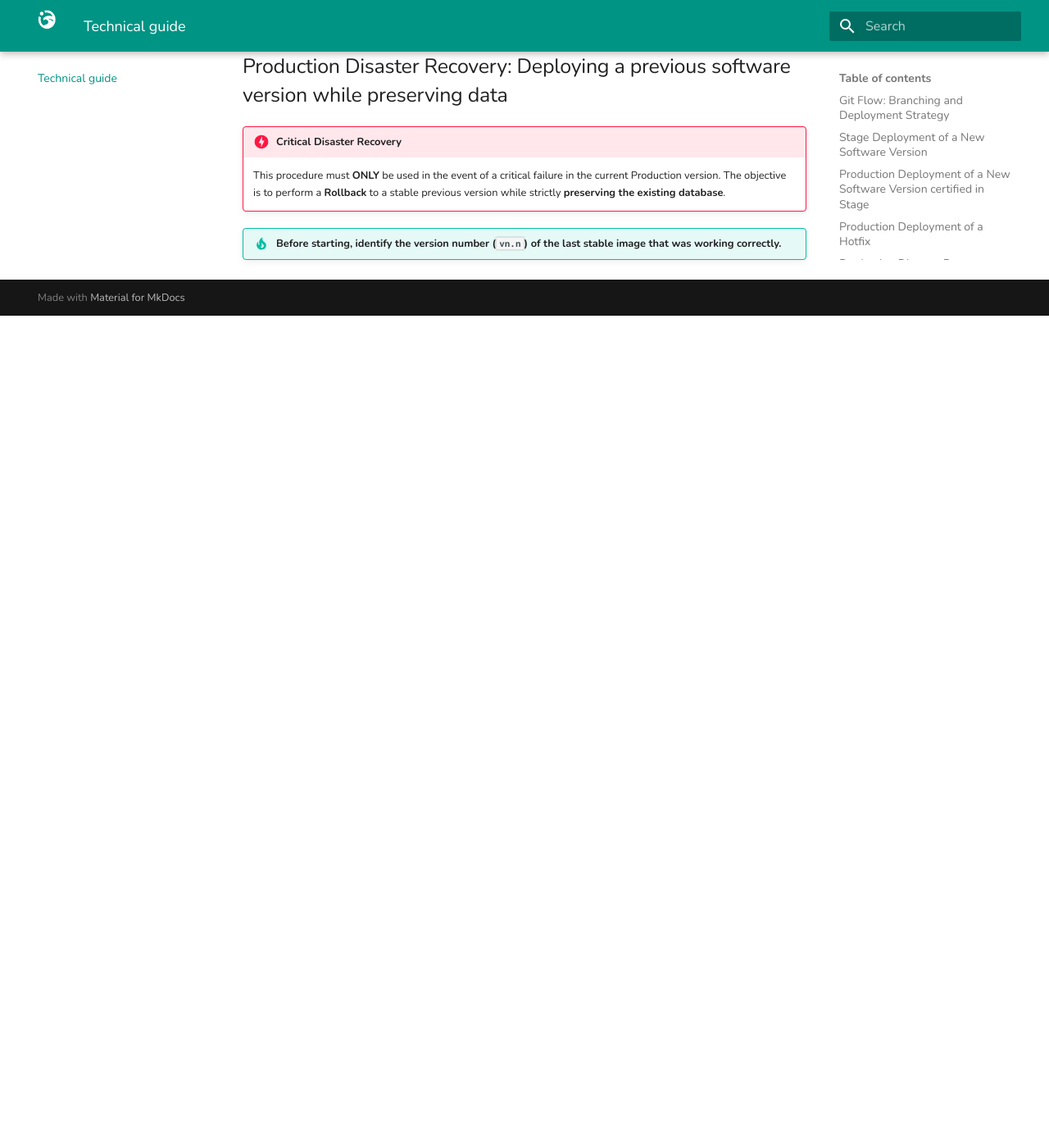
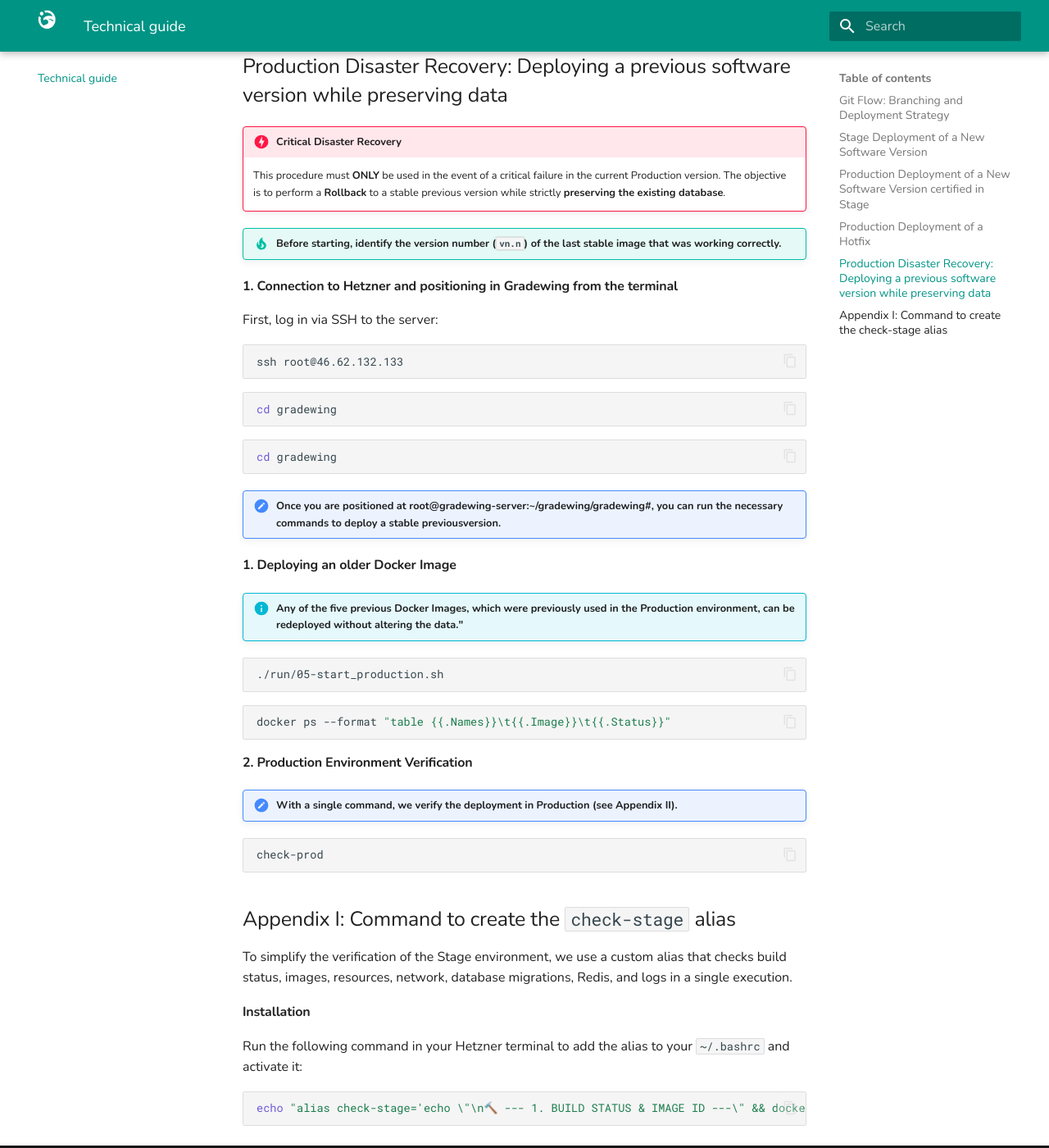
Before and after one commit to pablopenlop/gradewing_guide, an MkDocs documentation site: the page built from docs/other.md, in a window 1280 px wide and 1400 px high, scrolled down 8174 px. Shown: the whole window at 82% size. Built offline with MkDocs 1.6.1 and Material for MkDocs 9.7.7, drawn with Linux system fonts in a browser that asks for light colours; before the commit the page ends 8559 px from its top, so only the background shows below that.

Commit message:
Update other.md

````diff
--- a/docs/other.md
+++ b/docs/other.md
@@ -340,3 +340,49 @@ git branch -a
     This procedure must **ONLY** be used in the event of a critical failure in the current Production version. The objective is to perform a **Rollback** to a stable previous version while strictly **preserving the existing database**.
 
 !!! tip "Before starting, identify the version number (`vn.n`) of the last stable image that was working correctly."
+
+#### 1. Connection to Hetzner and positioning in Gradewing from the terminal
+
+First, log in via SSH to the server:
+```bash
+ssh root@46.62.132.133
+```
+```bash
+cd gradewing
+```
+```bash
+cd gradewing
+```
+
+!!! note "Once you are positioned at root@gradewing-server:~/gradewing/gradewing#, you can run the necessary commands to deploy a stable previousversion."
+
+#### 1. Deploying an older Docker Image
+
+!!! info "Any of the five previous Docker Images, which were previously used in the Production environment, can be redeployed without altering the data.""
+
+```bash
+./run/05-start_production.sh
+```
+```bash
+docker ps --format "table {{.Names}}\t{{.Image}}\t{{.Status}}"
+```
+
+#### 2. Production Environment Verification
+
+!!! note "With a single command, we verify the deployment in Production (see Appendix II)."
+
+```bash
+check-prod
+```
+
+## Appendix I: Command to create the `check-stage` alias
+
+To simplify the verification of the Stage environment, we use a custom alias that checks build status, images, resources, network, database migrations, Redis, and logs in a single execution.
+
+#### Installation
+
+Run the following command in your Hetzner terminal to add the alias to your `~/.bashrc` and activate it:
+
+```bash
+echo "alias check-stage='echo \"\n🔨 --- 1. BUILD STATUS & IMAGE ID ---\" && docker images | grep staging && echo \"\n🧹 --- 2. DANGLING IMAGES (Build Junk) ---\" && docker images -f \"dangling=true\" || echo \"No junk images\" && echo \"\n📊 --- 3. STAGING RESOURCES ---\" && docker stats --no-stream | grep staging && echo \"\n🌐 --- 4. STAGING NETWORK ---\" && docker network ls | grep staging && echo \"\n🧼 --- 5. STAGING DB & REDIS ---\" && docker exec GradewingDjango_staging python manage.py showmigrations | grep \"\[ \]\" || echo \"All migrated in Stage\" && docker exec GradewingDjango_staging python manage.py shell -c \"from django.core.cache import cache; cache.set('\''test'\'', '\''ok'\'', 5); print('\''Redis Stage Status:'\'', cache.get('\''test'\''))\" && echo \"\n⚠️ --- 6. BUILD & RUN LOGS ---\" && docker compose -f docker-compose.staging.yml logs --tail=50 | grep -Ei \"error|critical|fail\" || echo \"No errors in Staging\"'" >> ~/.bashrc && source ~/.bashrc
+```
````
